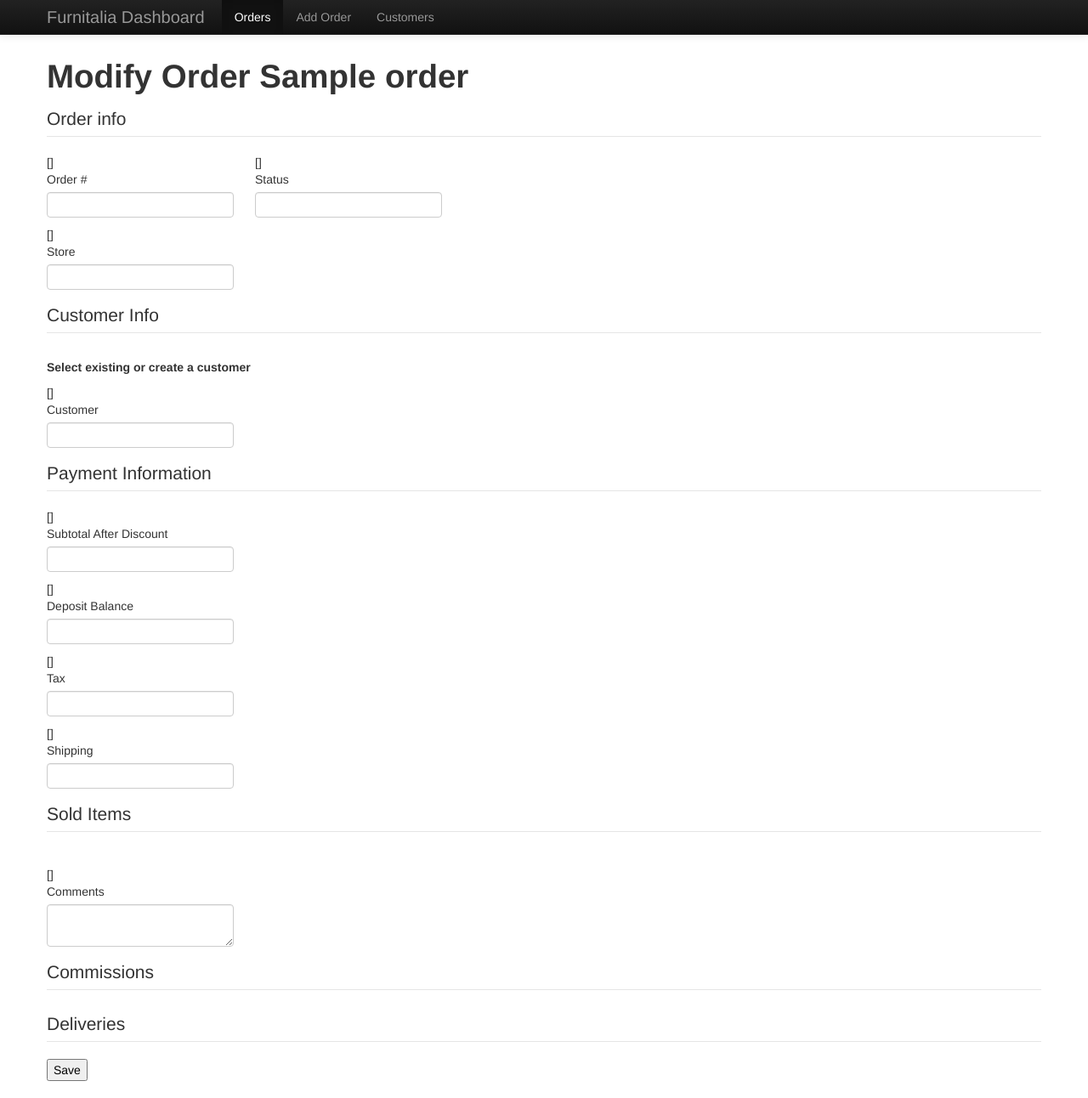
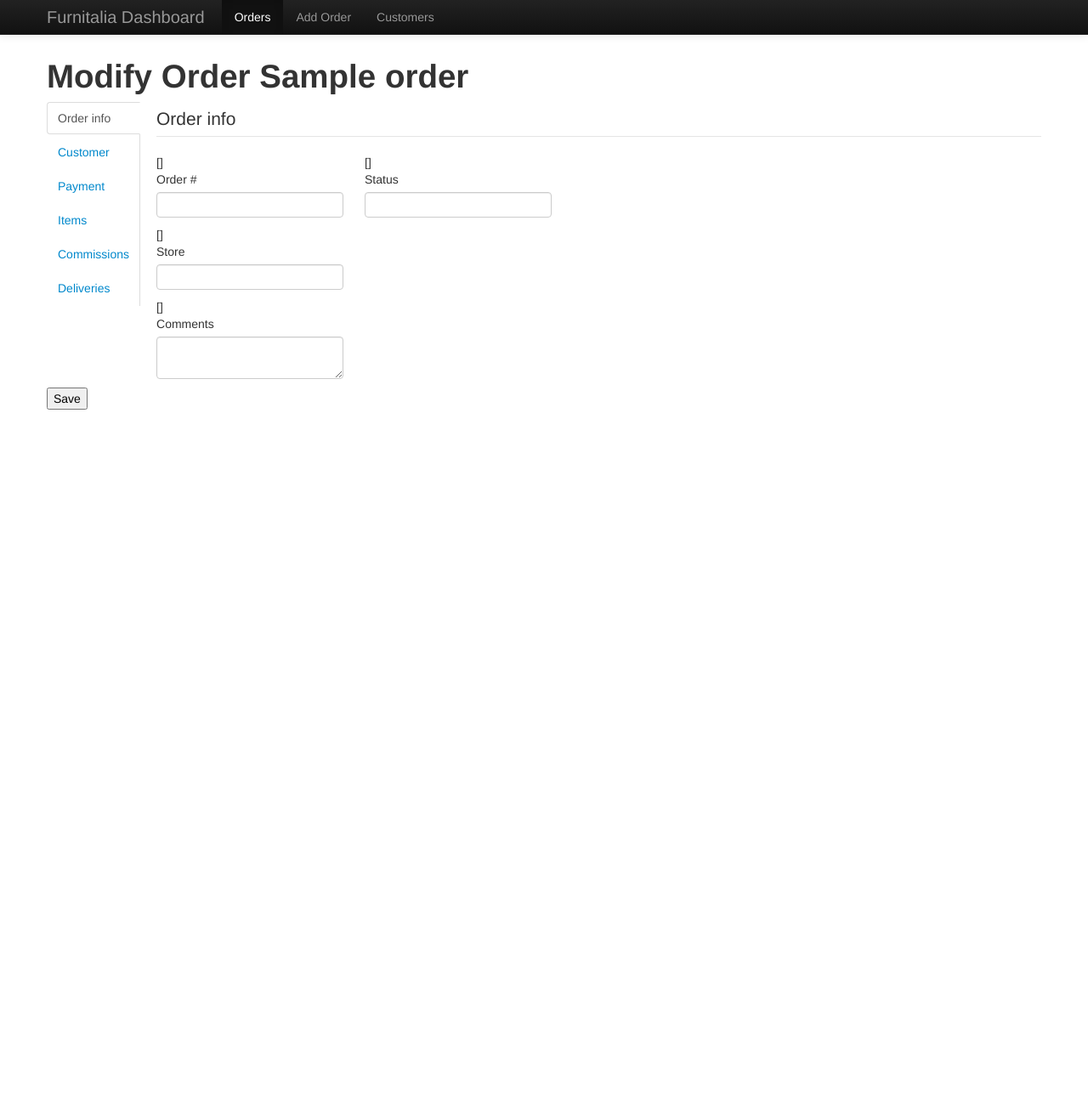
Before and after one commit to DVILLAMIZARIT/furnidashboard, a Django app: template furnidashboard/templates/orders/order_update.html in a window 1280 px wide. Shown: the whole page at 85% size. After the commit the page ends 482 px from the top, so only its background shows below. Run offline with Django 3.2, Linux system fonts and the light colour scheme; the template is opened without the code that fills it: most values are stand-ins (such as "Sample title", 1, 10 or a date in 2020); form fields are guessed from the names that the template uses; parts of the project's set-up code (start-up, migrations or seed data) failed here and were passed over; some libraries are stand-ins or nearby versions.

Commit message:
Added Customer lookup source, added tabs to order form

```diff
--- a/furnidashboard/furnidashboard/settings/base.py
+++ b/furnidashboard/furnidashboard/settings/base.py
@@ -257,7 +257,7 @@
 
 AJAX_LOOKUP_CHANNELS = {
     # the simplest case, pass a DICT with the model and field to search against :
-    'customer' : dict(model='customers.customer', search_field='first_name'),
+    'customer' : ('customers.lookups', 'CustomerLookup'), #dict(model='customers.customer', search_field='first_name'),
 
     # or write a custom search channel and specify that using a TUPLE
     # 'contact' : ('peoplez.lookups', 'ContactLookup'),
--- a/furnidashboard/orders/models.py
+++ b/furnidashboard/orders/models.py
@@ -66,6 +66,7 @@
   )
 
   order = models.ForeignKey(Order)
+  status = models.CharField(max_length=15, choices=ITEM_STATUSES, blank=True, null=True)
   in_stock = models.BooleanField(default=True, blank=True)
   description = models.CharField(max_length=255)
   po_num = models.CharField(max_length=125, blank=True)
@@ -90,6 +91,7 @@
   )
 
   order = models.ForeignKey(Order)
+  delivery_type =  models.CharField(max_length=25, choices=DELIVERY_TYPES, blank=True, null=True)
   scheduled_delivery_date = models.DateField(null=True, blank=True)
   delivered_date = models.DateField(null=True, blank=True)
   pickup_from = models.ForeignKey(Store)
--- a/furnidashboard/templates/orders/order_update.html
+++ b/furnidashboard/templates/orders/order_update.html
@@ -10,6 +10,11 @@
 <script type="text/javascript">
     $(function() {
       $(document).ready(function() {
+
+        $('#tabs a').click(function (e) {
+          e.preventDefault();
+          $(this).tab('show');
+        })
 
         $("#order-items-fieldset").find("div.accordion-body").eq(0).addClass("in"); //expand first item
 
@@ -49,7 +54,22 @@
   {% csrf_token %}
   {{ form.non_field_errors }}
 
-  <fieldset id="order-info">
+  <div class="tabbable tabs-left">
+
+    <!-- Nav tabs -->
+    <ul class="nav nav-tabs" id="tabs">
+      <li class="active"><a href="#order-info" data-toggle="tab">Order info</a></li>
+      <li><a href="#customer-info" data-toggle="tab">Customer</a></li>
+      <li><a href="#payment-info" data-toggle="tab">Payment</a></li>
+      <li><a href="#order-items-fieldset" data-toggle="tab">Items</a></li>
+      <li><a href="#commissions" data-toggle="tab">Commissions</a></li>
+      <li><a href="#deliveries" data-toggle="tab">Deliveries</a></li>
+    </ul>
+
+    <!-- Tab panes -->
+    <div class="tab-content">
+      <div class="tab-pane active" id="order-info">
+        <fieldset>
           <legend>Order info</legend>
 
            <div class="field-wrapper inline">
@@ -69,9 +89,17 @@
              {{ form.store }}
            </div>
 
+           <div class="field-wrapper">
+            {{ form.comments.errors }}
+            <label for="id_comments">Comments</label>
+            {{ form.comments }}
+           </div>
+
         </fieldset>
+      </div>
 
-  <fieldset id="customer-info">
+      <div class="tab-pane" id="customer-info">
+        <fieldset>
           <legend>Customer Info</legend>
           <div class="customer-selection">
             <h5>Select existing or create a customer</h5>
@@ -100,7 +128,9 @@
             </div>
           </div>
         </fieldset>
+      </div>
 
+      <div class="tab-pane" id="payment-info">
         <fieldset>
           <legend>Payment Information</legend>
           <div class="field-wrapper">
@@ -124,8 +154,10 @@
             {{ form.shipping }}
           </div>
         </fieldset>
+      </div>
 
-  <fieldset id="order-items-fieldset" class="accordion">
+      <div class="tab-pane" id="order-items-fieldset">
+        <fieldset class="accordion">
           <legend>Sold Items</legend>
           {{ items_form.management_form }}
           {{ items_form.non_field_errors }}
@@ -144,14 +176,10 @@
             </div>
           {% endfor %}
         </fieldset>
-
-  <div class="field-wrapper">
-    {{ form.comments.errors }}
-    <label for="id_comments">Comments</label>
-    {{ form.comments }}
       </div>
 
 
+      <div class="tab-pane" id="commissions">
         <fieldset class="formset">
           <legend>Commissions</legend>
           {{ commission_form.management_form }}
@@ -162,7 +190,9 @@
             </div>
           {% endfor %}
         </fieldset>
+      </div>
 
+      <div class="tab-pane" id="deliveries">
         <fieldset class="formset">
           <legend>Deliveries</legend>
           {{ delivery_form.management_form }}
@@ -173,6 +203,11 @@
             </div>
           {% endfor %}
         </fieldset>
+      </div>
+
+    </div>
+
+  </div>
 
   <input type="submit" value="Save"/>
 
```
Also changed, not shown: furnidashboard/customers/lookups.py (added, +22 -0 lines), furnidashboard/orders/migrations/0006_auto__add_field_orderitem_status__add_field_orderdelivery_delivery_typ.py (added). Lines whose indentation alone changed are shown as unchanged.
